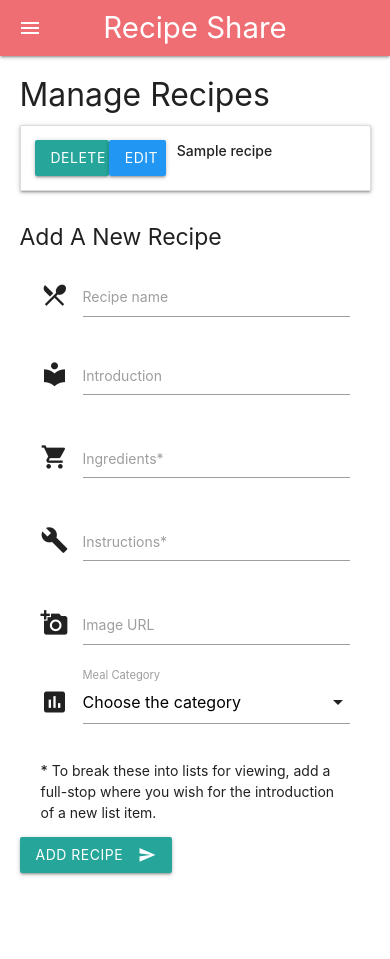
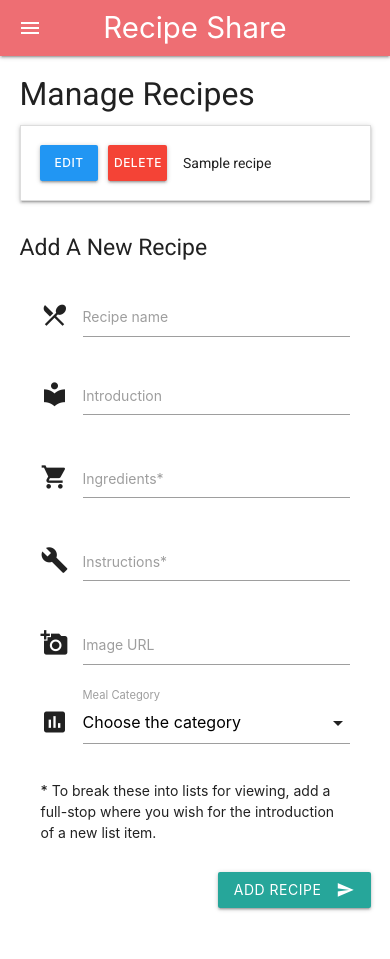
Before and after one commit to SeanLewisIRE/recipe_app, a Flask app: page /manage_recipes in a window 390 px wide. Before the commit the page ends 876 px from the top, so only its background shows below. Run offline with Flask 2, Linux system fonts and the light colour scheme; a database or web service that is not in the repository returns one stand-in record (values such as "Sample title"); some libraries are stand-ins or nearby versions.

Commit message:
Updated references to point to manage recipes. Completed mobile CSS

```diff
--- a/static/css/style.css
+++ b/static/css/style.css
@@ -1,6 +1,26 @@
 /* Global */
 .header {
     font-family: 'Roboto', sans-serif;
+}
+
+form {
+    margin: 0.75rem 0;
+}
+
+/* Base */
+
+.sidenav{
+    background: #ee6e73;
+}
+
+.sidenav li a {
+    font-size: 20px;
+    padding-top: 20px;
+    color: #ffffff;
+}
+
+.sidenav li:first-child {
+    margin-top: 80px;
 }
 
 /* Recipes Page */
@@ -68,3 +88,22 @@
 ul {
     list-style-type: disc;
 }
+
+/* Management */
+
+.collapsible-header .btn {
+    width: 80px;
+    margin: 5px 5px;
+    font-size: 12px;
+    padding: 0 0px;
+    font-weight: 500;
+}
+
+.task_header {
+    margin: auto 0;
+}
+
+.add-button {
+    float: right;
+    margin: 15px 30px 0 0;
+}
--- a/templates/base.html
+++ b/templates/base.html
@@ -17,7 +17,7 @@
             <a href="#!" class="brand-logo">Recipe Share</a>
             <a href="#" data-target="mobile-demo" class="sidenav-trigger"><i class="material-icons">menu</i></a>
             <ul class="sidenav" id="mobile-demo">
-                <li><a href="{{url_for('recipes_page')}}">Home</a></li>
+                <li><a href="{{url_for('recipes_page')}}">Recipes</a></li>
                 <li><a href="{{url_for('manage_recipes')}}">Manage Recipes</a></li>
                 <li><a href="{{url_for('manage_categories')}}">Manage Categories</a></li>
             </ul>
@@ -25,7 +25,7 @@
     </nav>
 
     <ul class="sidenav" id="mobile-demo">
-        <li><a href="{{url_for('recipes_page')}}">Home</a></li>
+        <li><a href="{{url_for('recipes_page')}}">Recipes</a></li>
         <li><a href="{{url_for('manage_recipes')}}">Manage Recipes</a></li>
         <li><a href="{{url_for('manage_categories')}}">Manage Categories</a></li>    </ul>
 </header>
--- a/templates/managecategories.html
+++ b/templates/managecategories.html
@@ -7,10 +7,10 @@
         {% for category in categories %}
         <li>
             <div class="collapsible-header">
-                <a href="{{url_for('delete_category', category_id=category._id)}}"
-                    class="waves-effect waves-light btn_small btn">Delete</a>
                 <a href="{{url_for('edit_category', category_id=category._id)}}"
                     class="waves-effect waves-light btn_small btn blue">Edit</a>
+                <a href="{{url_for('delete_category', category_id=category._id)}}"
+                    class="waves-effect waves-light btn_small btn red">Delete</a>
                 <div class="col s9 task_header">
                     <strong>{{category.category_name}} </strong>
                 </div>
@@ -29,7 +29,7 @@
                 <input id="category_name" name="category_name" type="text">
                 <label for="category_name">Meal Category</label>
             </div>
-            <button class="btn waves-effect waves-light" type="submit">Add Category
+            <button class="btn waves-effect waves-light add-button" type="submit">Add Category
                 <i class="material-icons right">send</i>
             </button>
         </form>
--- a/templates/managerecipes.html
+++ b/templates/managerecipes.html
@@ -2,16 +2,18 @@
 {% extends 'base.html' %}
 {% block content %}
 <div class="row">
-    <h4>Manage Recipes</h4>
+    <h4 class="header">Manage Recipes</h4>
     <ul class="collapsible">
         {% for recipe in recipes %}
         <li>
             <div class="collapsible-header">
-                <a href="{{url_for('delete_recipe', recipe_id=recipe._id)}}" class="waves-effect waves-light btn_small btn">Delete</a>
                 <a href="{{url_for('edit_recipe', recipe_id=recipe._id)}}"
                     class="waves-effect waves-light btn_small btn blue">Edit</a>
+                <a href="{{url_for('delete_recipe', recipe_id=recipe._id)}}"
+                    class="waves-effect waves-light btn_small btn red">Delete</a>
+
                 <div class="col s9 task_header">
-                    <strong>{{recipe.recipe_name}} </strong>
+                    <strong class="header">{{recipe.recipe_name}} </strong>
                 </div>
             </div>
         </li>
@@ -19,7 +21,7 @@
     </ul>
 </div>
 
-<h5>Add A New Recipe</h5>
+<h5 class="header">Add A New Recipe</h5>
 <div class="row">
     <div class="row">
         <form action="{{url_for('insert_recipe')}}" method="POST" class="col s12">
@@ -69,7 +71,7 @@
                 introduction of a new list item.
             </p>
 
-            <div class='row'>
+            <div class='row add-button'>
                 <button class="btn waves-effect waves-light" type="submit">Add Recipe
                     <i class="material-icons right">send</i>
                 </button>
--- a/templates/recipe.html
+++ b/templates/recipe.html
@@ -16,11 +16,6 @@
     </div>
 </div>
 
-<a href="{{url_for('edit_recipe', recipe_id=recipe._id)}}">
-    <button class="btn waves-effect waves-light" >Edit this recipe
-        <i class="material-icons right">send</i>
-    </button>
-</a>
 
 
 <script type="text/javascript">
```
